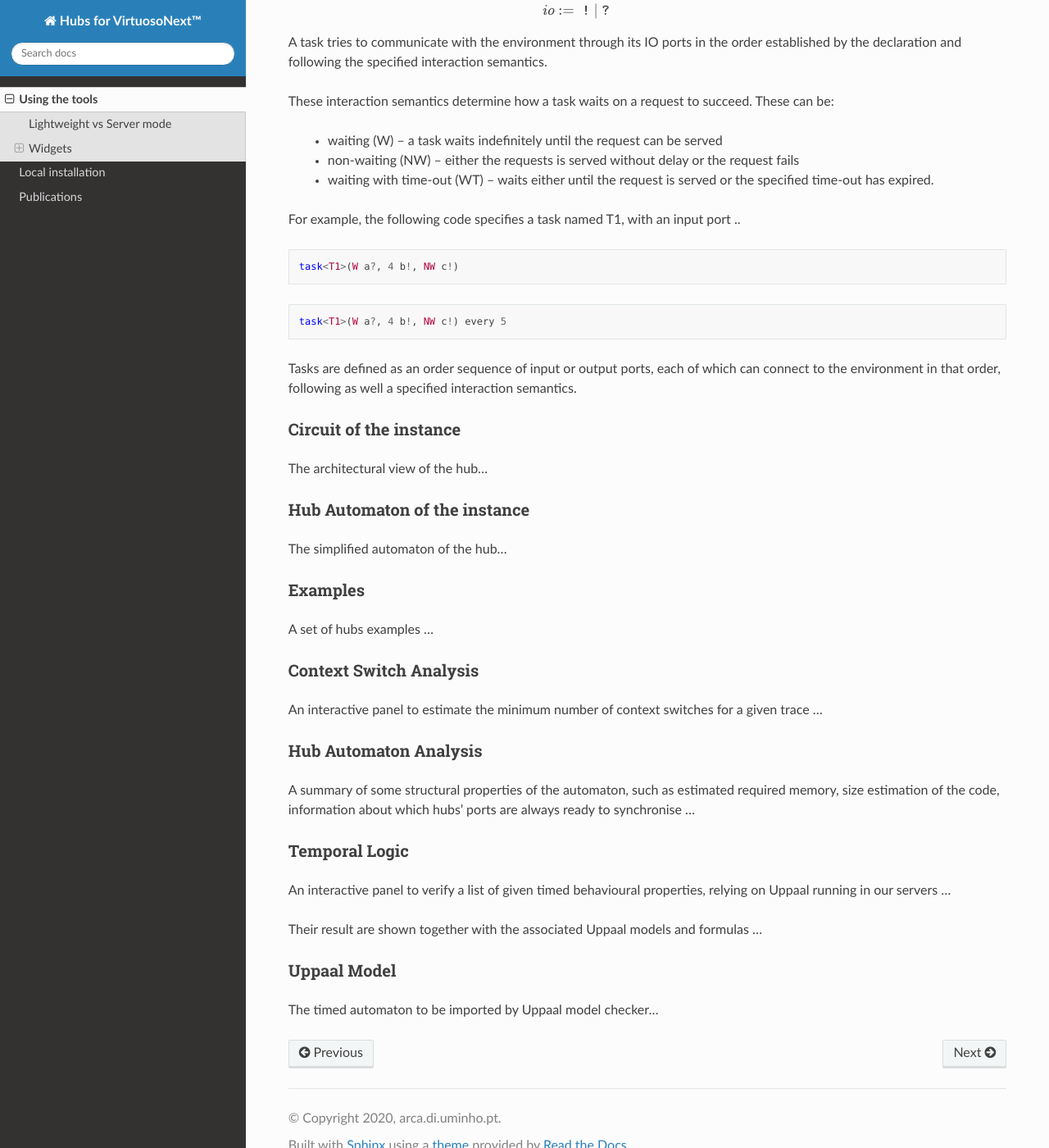
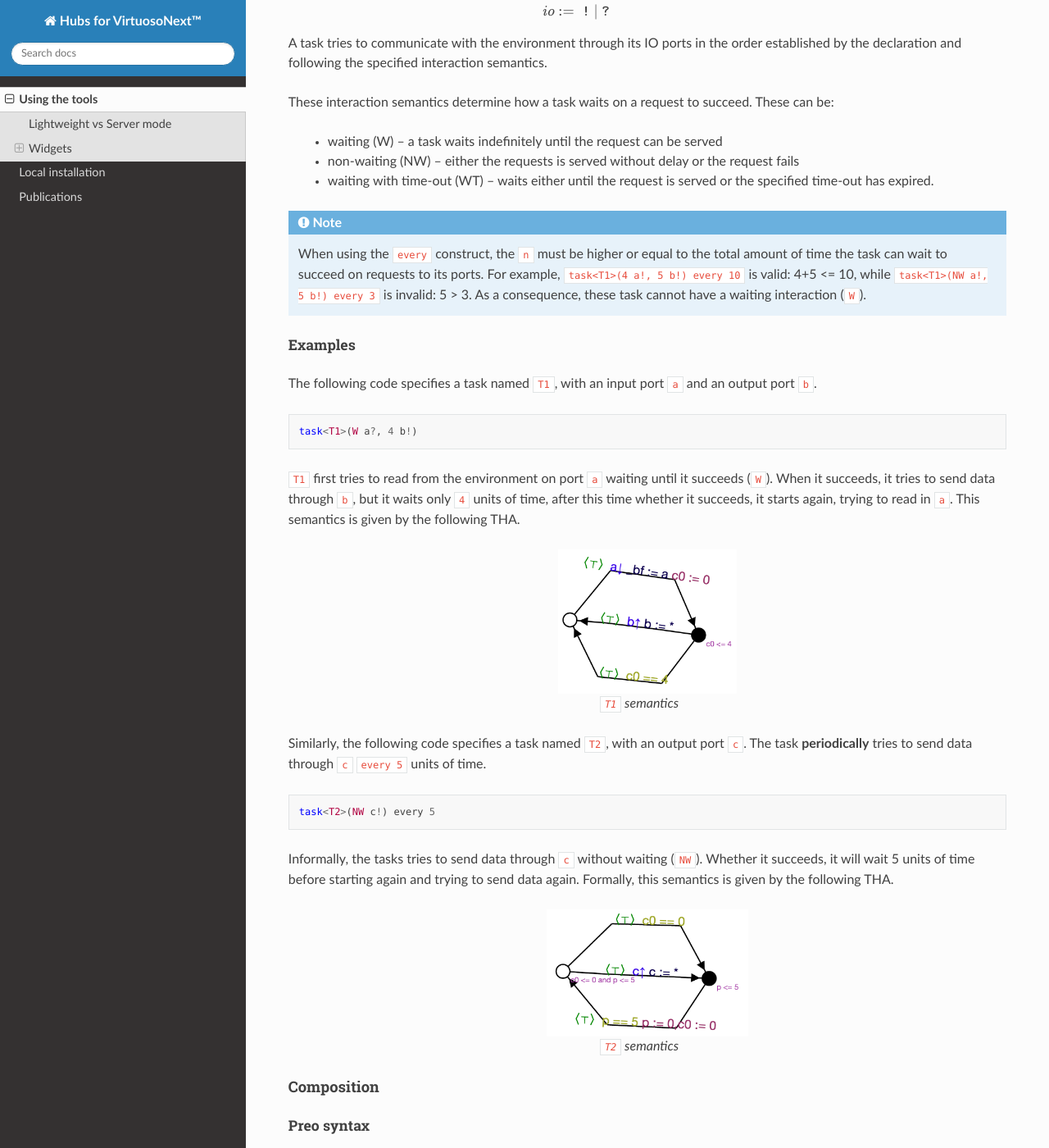
Before and after one commit to arcalab/hubAutomata, a Sphinx documentation site: the page built from docs/source/try-it.rst, in a window 1280 px wide and 1400 px high, scrolled down 2368 px. Shown: the whole window at 82% size. Built offline with Sphinx 7.4.7 and the Read the Docs theme 2.0.0, drawn with Linux system fonts in a browser that asks for light colours; some of the changed text lies outside the part shown.

Commit message:
taks examples in docs

```diff
--- a/docs/source/install.rst
+++ b/docs/source/install.rst
@@ -62,8 +62,9 @@ by opening
 
 .. prompt:: bash
 
-    open site/hubs.html#lwhubs
+    open site/hubs.html
 
+and accessing the *LW Hubs* tab.
 
 This lightweight version is a single javascript file autogenerated during compilation,
 and gives access to most of the tools.
--- a/docs/source/try-it.rst
+++ b/docs/source/try-it.rst
@@ -123,22 +123,65 @@ These can be:
  * non-waiting (NW) – either the requests is served without delay or the request fails
  * waiting with time-out (WT) – waits either until the request is served or the specified time-out has expired.
 
-For example, the following code specifies a task named T1, with an input port ..
+.. note::
 
-.. code:: haskell
-
-    task<T1>(W a?, 4 b!, NW c!)
+    When using the ``every`` construct,
+    the ``n`` must be higher or equal to the total amount of time
+    the task can wait to succeed on requests to its ports. For example,
+    ``task<T1>(4 a!, 5 b!) every 10`` is valid: 4+5 <= 10, while
+    ``task<T1>(NW a!, 5 b!) every 3`` is invalid: 5 > 3.
+    As a consequence, these task cannot have a waiting interaction (``W``).
 
 
+Examples
+""""""""
 
-.. code:: haskell
+The following code specifies a task named ``T1``,
+with an input port ``a`` and an output port ``b``.
 
-    task<T1>(W a?, 4 b!, NW c!) every 5
+..  code:: haskell
+
+        task<T1>(W a?, 4 b!)
 
 
+``T1`` first tries to read from the environment on port ``a`` waiting until it succeeds (``W``).
+When it succeeds, it tries to send data through ``b``, but it waits only ``4`` units of time, after this time
+whether it succeeds, it starts again, trying to read in ``a``.
+This semantics is given by the following THA.
 
-Tasks are defined as an order sequence of input or output ports,
-each of which can connect to the environment in that order, following as well a specified interaction semantics.
+.. figure:: _static/imgs/tha/t1.png
+    :align: center
+    :scale: 30 %
+
+    ``T1`` semantics
+
+
+Similarly, the following code specifies a task named ``T2``,
+with an output port ``c``.
+The task **periodically** tries to send data through ``c`` ``every 5`` units of time.
+
+.. code-block:: haskell
+
+    task<T2>(NW c!) every 5
+
+Informally, the tasks tries to send data through ``c`` without waiting (``NW``).
+Whether it succeeds, it will wait 5 units of time before starting again and trying to send data again.
+Formally, this semantics is given by the following THA.
+
+.. figure:: _static/imgs/tha/t2.png
+    :align: center
+    :scale: 30 %
+
+    ``T2`` semantics
+
+Composition
+^^^^^^^^^^^
+
+Preo syntax
+"""""""""""
+
+Treo syntax
+"""""""""""
 
 Circuit of the instance
 -----------------------
```
Also changed, not shown: other parts of docs/source/try-it.rst (+2 -2 lines), docs/source/_static/imgs/lw-vs-server-old.png (added), docs/source/_static/imgs/lw-vs-server.png, docs/source/_static/imgs/tha/t1.png (added), docs/source/_static/imgs/tha/t2.png (added).
